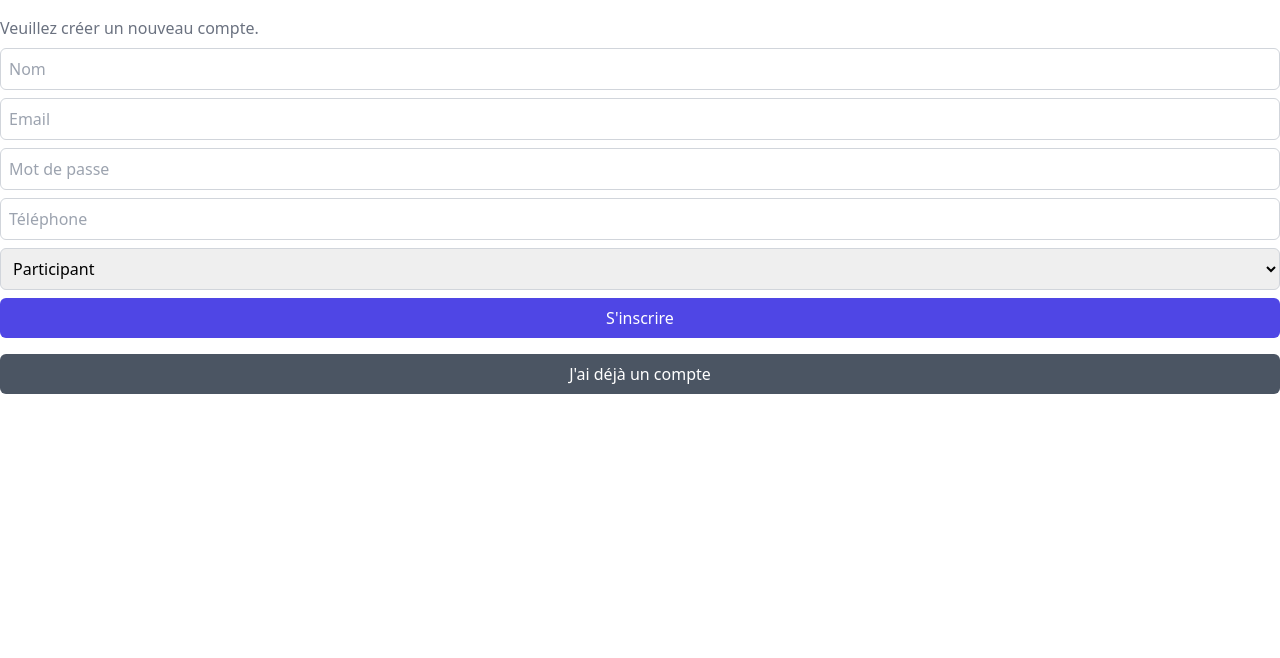
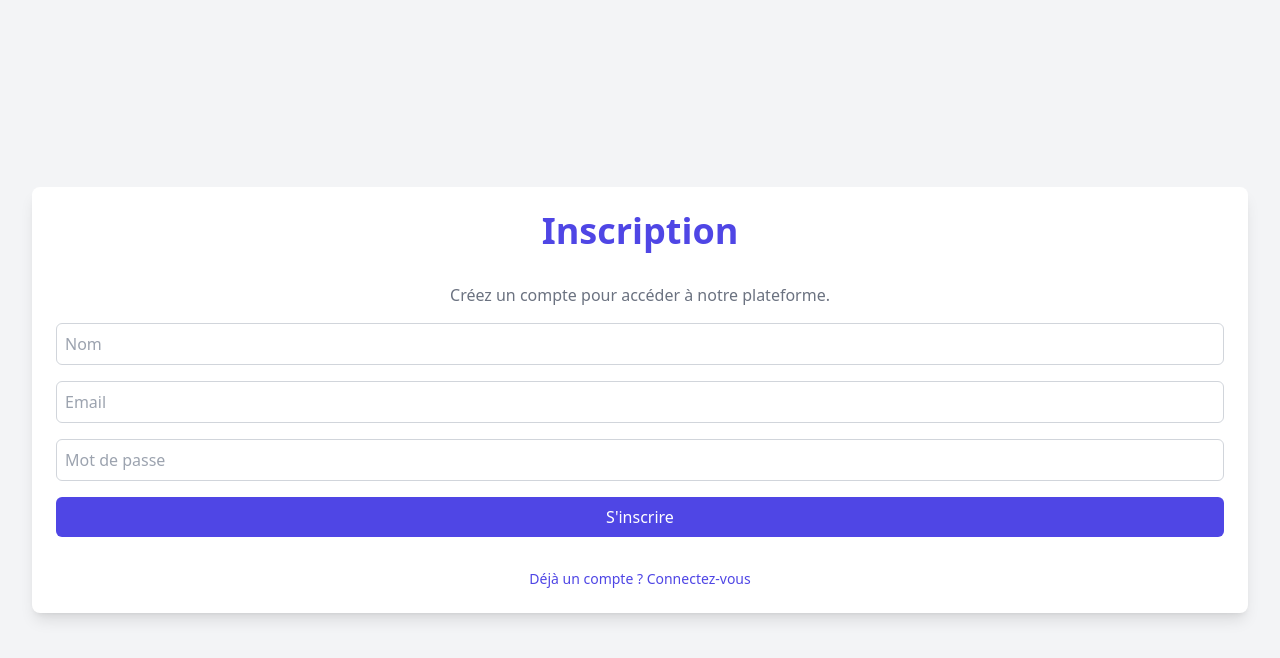
Before and after one commit to billy-java/soirie, a React (Vite) app: page /inscription in a window 1280 px wide. Shown: the top 658 px of the page. Built offline with nearby package versions, Linux system fonts and the light colour scheme.

Commit message:
mise a jour - (15)

```diff
--- a/src/pages/auth/Connexion.tsx
+++ b/src/pages/auth/Connexion.tsx
@@ -5,6 +5,7 @@ import { IUtilisateur } from '../../lib/interfaces/entites';
 import { initialiserUtilisateur } from '../../lib/functions/initialiseEntities';
 import { login } from '../../redux/authSlice';
 import { IAuth } from '../../lib/interfaces/IAuth';
+import { Titre1 } from '../../components/Titres';
 
 const Connexion = () => {
   const navigate = useNavigate();
@@ -23,8 +24,14 @@ const Connexion = () => {
   };
 
   return (
-    <form onSubmit={handleSubmit} className="flex flex-col gap-2 mt-4">
-      <p className="text-gray-500">Veuillez vous connecter à votre compte.</p>
+    <div className="px-8 py-14 flex flex-col items-center justify-center h-screen bg-gray-100">
+      <form
+        onSubmit={handleSubmit}
+        className="p-6 bg-white flex flex-col gap-4 rounded-lg shadow-lg w-full">
+        <Titre1>Connexion</Titre1>
+        <p className="text-gray-500 text-center">
+          Veuillez vous connecter à votre compte.
+        </p>
         <input
           type="email"
           name="email"
@@ -46,19 +53,23 @@ const Connexion = () => {
           className="bg-indigo-600 text-white w-full px-4 py-2 rounded-md hover:bg-indigo-800">
           Se connecter
         </button>
+
+        <div className="flex flex-col items-center gap-2 mt-4">
+          <button
+            type="button"
+            onClick={() => navigate('/restaurer')}
+            className="text-sm text-indigo-600 hover:underline">
+            Mot de passe oublié ?
+          </button>
           <button
             type="button"
             onClick={() => navigate('/inscription')}
-        className="mt-2 bg-gray-600 text-white w-full px-4 py-2 rounded-md hover:bg-gray-800">
+            className="text-sm text-indigo-600 hover:underline">
             Créer un compte
           </button>
-      <button
-        type="button"
-        onClick={() => navigate('/restaurer')}
-        className="mt-2 bg-gray-600 text-white w-full px-4 py-2 rounded-md hover:bg-gray-800">
-        Réinitialiser le mot de passe
-      </button>
+        </div>
       </form>
+    </div>
   );
 };
 
--- a/src/pages/auth/Inscription.tsx
+++ b/src/pages/auth/Inscription.tsx
@@ -1,88 +1,73 @@
 import React, { useState } from 'react';
-import { useDispatch } from 'react-redux';
 import { useNavigate } from 'react-router-dom';
-import { login } from '../../redux/authSlice';
+import { IUtilisateur } from '../../lib/interfaces/entites';
 import { initialiserUtilisateur } from '../../lib/functions/initialiseEntities';
-import { IUtilisateur } from '../../lib/interfaces/entites';
+import { Titre1 } from '../../components/Titres';
 
 const Inscription = () => {
-  const dispatch = useDispatch();
   const navigate = useNavigate();
-  const [utilisateur, setUtilisateur] = useState<IUtilisateur>(
-    initialiserUtilisateur()
-  );
-
-  const handleChange = (
-    e: React.ChangeEvent<HTMLInputElement | HTMLSelectElement>
-  ) => {
-    const { name, value } = e.target;
-    setUtilisateur((prevUtilisateur) => ({
-      ...prevUtilisateur,
-      [name]: value,
-    }));
-  };
+  const [user, setUser] = useState<IUtilisateur>(initialiserUtilisateur());
 
   const handleSubmit = (e: React.FormEvent) => {
     e.preventDefault();
-    dispatch(login({ userActuel: utilisateur, token: null, idEv: '0' }));
+    // Logique pour enregistrer l'utilisateur (exemple : appel API)
+    console.log('Inscription réussie:', user);
     navigate('/home');
   };
 
+  const modifierUser = (champ: keyof IUtilisateur, valeur: string) => {
+    setUser((prevUser) => ({ ...prevUser, [champ]: valeur }));
+  };
+
   return (
-    <form onSubmit={handleSubmit} className="flex flex-col gap-2 mt-4">
-      <p className="text-gray-500">Veuillez créer un nouveau compte.</p>
+    <div className="px-8 py-14 flex flex-col items-center justify-center h-screen bg-gray-100">
+      <form
+        onSubmit={handleSubmit}
+        className="p-6 bg-white flex flex-col gap-4 rounded-lg shadow-lg w-full">
+        <Titre1>Inscription</Titre1>
+        <p className="text-gray-500 text-center">
+          Créez un compte pour accéder à notre plateforme.
+        </p>
         <input
           type="text"
           name="nom"
-        value={utilisateur.nom}
-        onChange={handleChange}
+          value={user.nom}
+          onChange={(e) => modifierUser('nom', e.target.value)}
           placeholder="Nom"
           className="p-2 border border-gray-300 rounded-md"
         />
         <input
           type="email"
           name="email"
-        value={utilisateur.email}
-        onChange={handleChange}
+          value={user.email}
+          onChange={(e) => modifierUser('email', e.target.value)}
           placeholder="Email"
           className="p-2 border border-gray-300 rounded-md"
         />
         <input
           type="password"
           name="motDePasse"
-        value={utilisateur.motDePasse}
-        onChange={handleChange}
+          value={user.motDePasse}
+          onChange={(e) => modifierUser('motDePasse', e.target.value)}
           placeholder="Mot de passe"
           className="p-2 border border-gray-300 rounded-md"
         />
-      <input
-        type="tel"
-        name="telephone"
-        value={utilisateur.telephone}
-        onChange={handleChange}
-        placeholder="Téléphone"
-        className="p-2 border border-gray-300 rounded-md"
-      />
-      <select
-        name="role"
-        value={utilisateur.role}
-        onChange={handleChange}
-        className="p-2 border border-gray-300 rounded-md">
-        <option value={1}>Organisateur</option>
-        <option value={2}>Participant</option>
-      </select>
         <button
           type="submit"
           className="bg-indigo-600 text-white w-full px-4 py-2 rounded-md hover:bg-indigo-800">
           S'inscrire
         </button>
+
+        <div className="flex justify-center mt-4">
           <button
             type="button"
             onClick={() => navigate('/')}
-        className="mt-2 bg-gray-600 text-white w-full px-4 py-2 rounded-md hover:bg-gray-800">
-        J'ai déjà un compte
+            className="text-sm text-indigo-600 hover:underline">
+            Déjà un compte ? Connectez-vous
           </button>
+        </div>
       </form>
+    </div>
   );
 };
 
--- a/src/pages/auth/Restaurer.tsx
+++ b/src/pages/auth/Restaurer.tsx
@@ -1,23 +1,31 @@
 import React, { useState } from 'react';
 import { useNavigate } from 'react-router-dom';
+import { Titre1 } from '../../components/Titres';
 
 const Restaurer = () => {
+  const navigate = useNavigate();
   const [email, setEmail] = useState('');
-  const navigate = useNavigate();
 
   const handleSubmit = (e: React.FormEvent) => {
     e.preventDefault();
-    // Placeholder for dispatching the reset password action
-    /* dispatch(resetPassword(email)); */
+    // Logique pour envoyer un email de réinitialisation (exemple : appel API)
+    console.log('Demande de restauration pour :', email);
+    alert('Si un compte existe pour cet email, vous recevrez un lien de réinitialisation.');
+    navigate('/connexion');
   };
 
   return (
-    <form onSubmit={handleSubmit} className="flex flex-col gap-2 mt-4">
-      <p className="text-gray-500">
-        Entrez votre email pour réinitialiser votre mot de passe.
+    <div className="px-8 py-14 flex flex-col items-center justify-center h-screen bg-gray-100">
+      <form
+        onSubmit={handleSubmit}
+        className="p-6 bg-white flex flex-col gap-4 rounded-lg shadow-lg w-full">
+        <Titre1>Restaurer le mot de passe</Titre1>
+        <p className="text-gray-500 text-center">
+          Entrez votre adresse email pour recevoir un lien de réinitialisation.
         </p>
         <input
           type="email"
+          name="email"
           value={email}
           onChange={(e) => setEmail(e.target.value)}
           placeholder="Email"
@@ -26,21 +34,19 @@ const Restaurer = () => {
         <button
           type="submit"
           className="bg-indigo-600 text-white w-full px-4 py-2 rounded-md hover:bg-indigo-800">
-        Réinitialiser
+          Restaurer
         </button>
+
+        <div className="flex justify-center mt-4">
           <button
             type="button"
             onClick={() => navigate('/')}
-        className="mt-2 bg-gray-600 text-white w-full px-4 py-2 rounded-md hover:bg-gray-800">
+            className="text-sm text-indigo-600 hover:underline">
             Retour à la connexion
           </button>
-      <button
-        type="button"
-        onClick={() => navigate('/inscription')}
-        className="mt-2 bg-gray-600 text-white w-full px-4 py-2 rounded-md hover:bg-gray-800">
-        Créer un compte
-      </button>
+        </div>
       </form>
+    </div>
   );
 };
 
```
Also changed, not shown: version.txt. Lines whose indentation alone changed are shown as unchanged.
